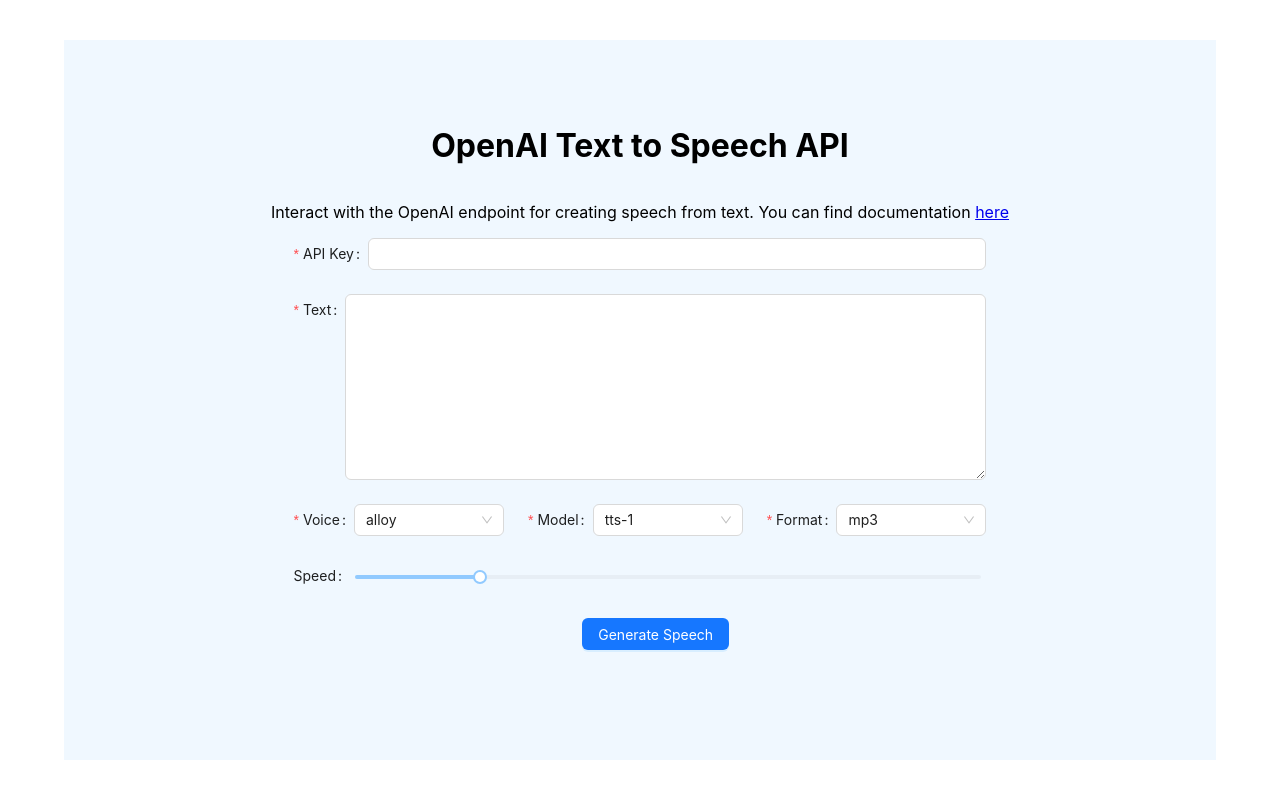
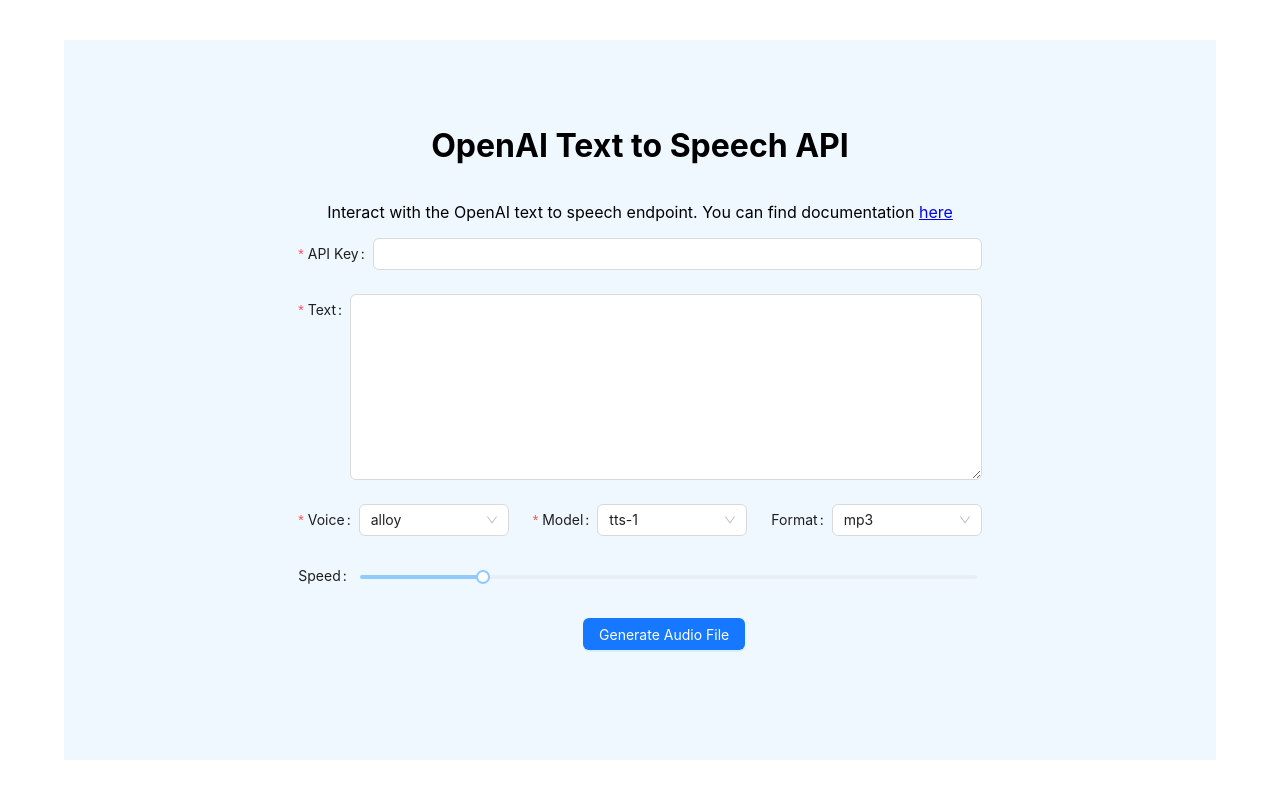
Before and after one commit to ayushaupreti/open-ai-text-to-speech, a React (Create React App) app: page / in a window 1280 px wide. Built offline with nearby package versions, Linux system fonts and the light colour scheme.

Commit message:
remove required field format

```diff
--- a/src/App.js
+++ b/src/App.js
@@ -82,11 +82,6 @@
     if (speechData) {
       const url = URL.createObjectURL(speechData);
       setAudioUrl(url);
-      // const link = document.createElement("a");
-      // link.href = url;
-      // link.setAttribute("download", "speech.mp3");
-      // document.body.appendChild(link);
-      // link.click();
     } else {
       setError("Error fetching audio");
     }
@@ -97,8 +92,8 @@
       <div className="container">
         <h1 style={{ marginTop: 0 }}>OpenAI Text to Speech API</h1>
         <p>
-          Interact with the OpenAI endpoint for creating speech from text. You
-          can find documentation{" "}
+          Interact with the OpenAI text to speech endpoint. You can find
+          documentation{" "}
           <a href="https://platform.openai.com/docs/api-reference/audio/createSpeech">
             {" "}
             here
@@ -165,16 +160,7 @@
               <Select style={{ width: 150 }} options={modelOptions} />
             </Form.Item>
 
-            <Form.Item
-              label="Format"
-              name="format"
-              rules={[
-                {
-                  required: true,
-                  message: "Please select a format!",
-                },
-              ]}
-            >
+            <Form.Item label="Format" name="format">
               <Select style={{ width: 150 }} options={formatOptions} />
             </Form.Item>
           </Space>
@@ -186,7 +172,7 @@
           {!audioUrl && !error && (
             <Form.Item wrapperCol={{ span: 8, offset: 10 }}>
               <Button type="primary" htmlType="submit" loading={fetchingAudio}>
-                Generate Speech
+                Generate Audio File
               </Button>
             </Form.Item>
           )}
```
